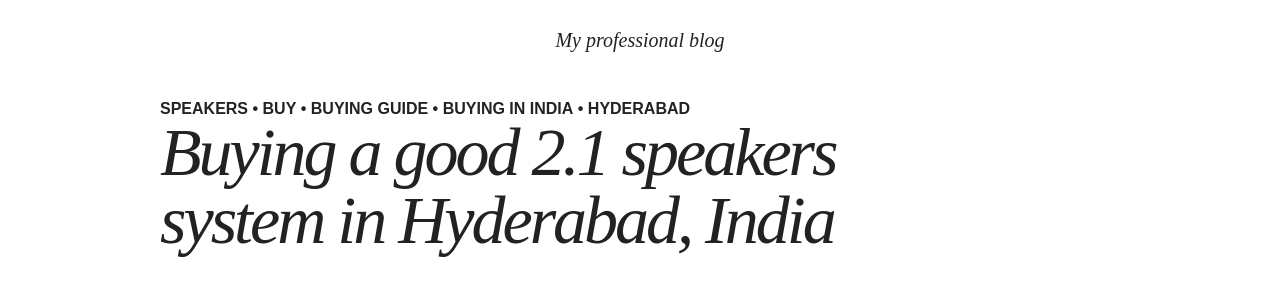
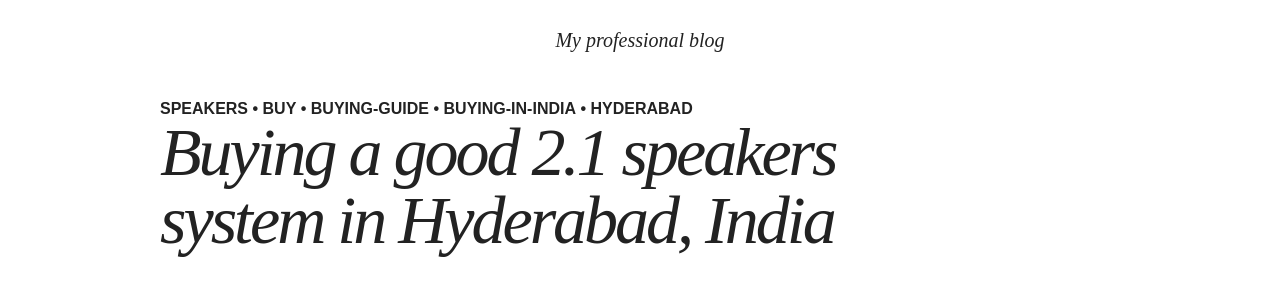
Before and after one commit to manuganji/manuganji.github.io, a Jekyll site: the page built from _posts/2014-10-20-buy-good-21-speakers-hyderabad-india.md, in a window 1280 px wide. Shown: the part 298-590 px from the top of the page. Built offline with Jekyll 4.4.1, drawn with Linux system fonts in a browser that asks for light colours; nearby versions of some CDN libraries; a script that is not in the unit is left out; comment, search, counter and statistics services are not loaded.

Commit message:
replacing the spaces in the tags with hyphens

```diff
--- a/_posts/2014-10-20-buy-good-21-speakers-hyderabad-india.md
+++ b/_posts/2014-10-20-buy-good-21-speakers-hyderabad-india.md
@@ -3,7 +3,7 @@ layout: post
 title: Buying a good 2.1 speakers system in Hyderabad, India
 description: "You want to buy a good 2.1 speakers system under 6k in Hyderabad. You can follow this guide to select the best."
 category: buying guide
-tags: [speakers, buy, buying guide, buying in india, hyderabad]
+tags: [speakers, buy, buying-guide, buying-in-india, hyderabad]
 comments: true
 share: true
 ---
```
Also changed, not shown: _posts/2014-10-20-buy-good-beginner-dslr-camera-india.md (+1 -1 lines).
